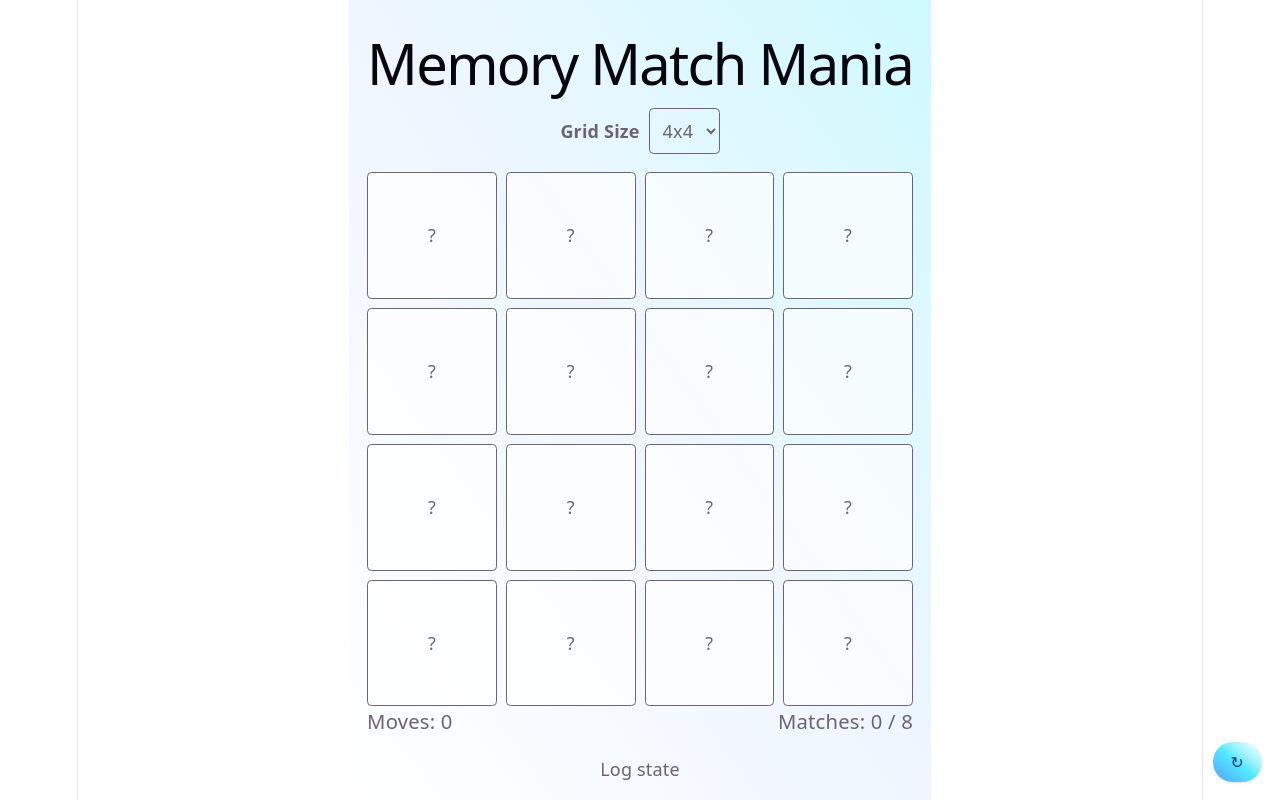
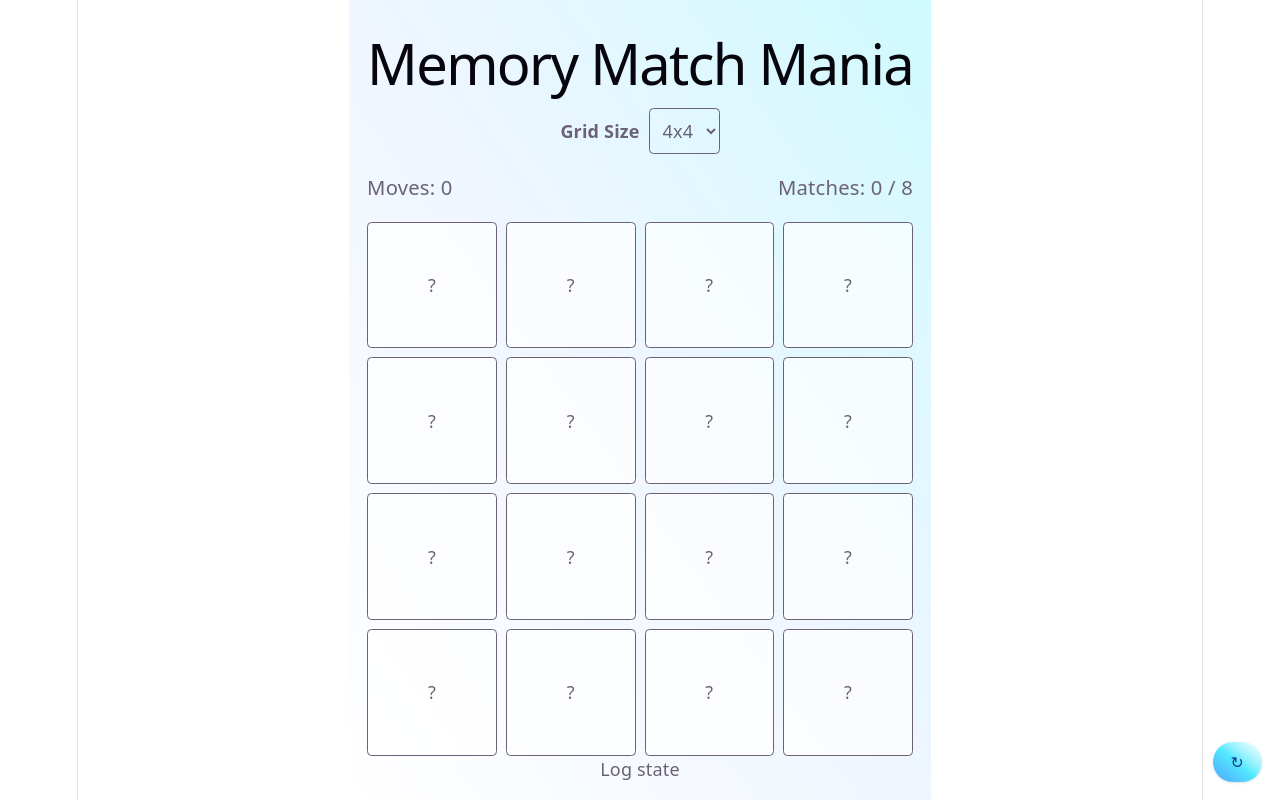
Before and after one commit to jvictorfranca/memory-match-mania, a React (Vite) app: page / in a window 1280 px wide. Built offline with nearby package versions, Linux system fonts and the light colour scheme.

Commit message:
adds game logic for cars using useRef

```diff
--- a/src/App.jsx
+++ b/src/App.jsx
@@ -48,12 +48,12 @@ function App() {
       <ResetButton onReset = {() => {reInitializeGame(gridSize)}}/>
       <Settings onGridChange={reInitializeGame}/>
 
+      <ScoreBoard moves={moves} matches={matches} total={deck.length/2}/>
       <div className="flex-grow">
 
         <GameBoard gridSize={gridSize} deck={deck} setMoves={setMoves} setMatches={setMatches} />
       </div>
 
-      <ScoreBoard moves={moves} matches={matches} total={deck.length/2}/>
 
       {matches === deck.length/2 && <Graffiti />}
 
--- a/src/components/Card.jsx
+++ b/src/components/Card.jsx
@@ -1,7 +1,20 @@
-const Card = ({icon, key}) => {
+import { useState, useImperativeHandle, forwardRef } from "react"
+
+const Card = ({icon, onClick}, ref) => {
+    const [flipped, setFlipped] = useState(false)
+
+    useImperativeHandle(ref, () => ({
+        flip: () => setFlipped(true),
+        unflip: () => setFlipped(false),
+        get flipped() {return flipped},
+        get icon() {return icon}
+    }))
+
     return (
-            <div key={key} className="w-full h-full cursor-pointer select-none">
-                <div className="relative w-full h-full">
+            <div className="w-full h-full cursor-pointer select-none perspective"
+                onClick={onClick}
+            >
+                <div className={`relative w-full h-full ${flipped ? "rotate-y-180" : ""} transition-transofrm duration-500 transform-style preserve-3d`}>
 
                     {/* Front*/}
                     <div className="flex items-center justify-center bg-white/70 backdrop-blue-sm border-bkue-200 w-full h-full border rounded transition-colors duration-300 absolute inset-0 backface-hidden">
@@ -19,4 +32,4 @@ const Card = ({icon, key}) => {
     )
 }
 
-export default Card
+export default forwardRef(Card)
--- a/src/components/GameBoard.jsx
+++ b/src/components/GameBoard.jsx
@@ -1,10 +1,56 @@
+import { useRef } from "react"
 import Card from "./Card"
 
 const GameBoard = ({gridSize, deck, setMoves, setMatches}) => {
+    const cardsRef = useRef([])
+
+    const firstCard = useRef(null)
+    const secondCard = useRef(null)
+
+    const lockBoard = useRef(false)
+
+    const handleCardClick = (index) => {
+
+        const card = cardsRef.current[index]
+
+        if(!card || card.flipped || lockBoard.current) return;
+        card.flip()
+
+        if(!firstCard.current) {
+            firstCard.current = card
+            return
+        }
+
+        secondCard.current = card
+
+        lockBoard.current = true
+
+        setMoves((prev) => prev + 1)
+
+        if (firstCard.current.icon === secondCard.current.icon) {
+            firstCard.current = null
+            secondCard.current = null
+
+            lockBoard.current = false
+
+            setMatches((prev) => prev + 1)
+        } else {
+            setTimeout(() => {
+                firstCard.current.unflip()
+                secondCard.current.unflip()
+
+                firstCard.current = null
+                secondCard.current = null
+                lockBoard.current = false
+            }, 1000)
+        }
+
+    }
+
     return (
         <div className="grid gap-2 h-full" style={{gridTemplateColumns: `repeat(${gridSize},minmax(0, 1fr))`, gridTemplateRows: `repeat(${gridSize},1fr`}}>
             {deck.map((icon, i) => (
-                <Card key={i} icon={icon} />
+                <Card key={i} icon={icon} onClick={() => {handleCardClick(i)}} ref={(el) => (cardsRef.current[i] = el)} />
             ))}
         </div>
     )
--- a/src/index.css
+++ b/src/index.css
@@ -118,3 +118,11 @@ code {
 .rotate-y-180 {
   transform: rotateY(180deg)
 }
+
+.perspective {
+  perspective: 1000px;
+}
+
+.preserve-3d{
+  transform-style: preserve-3d;
+}
```
